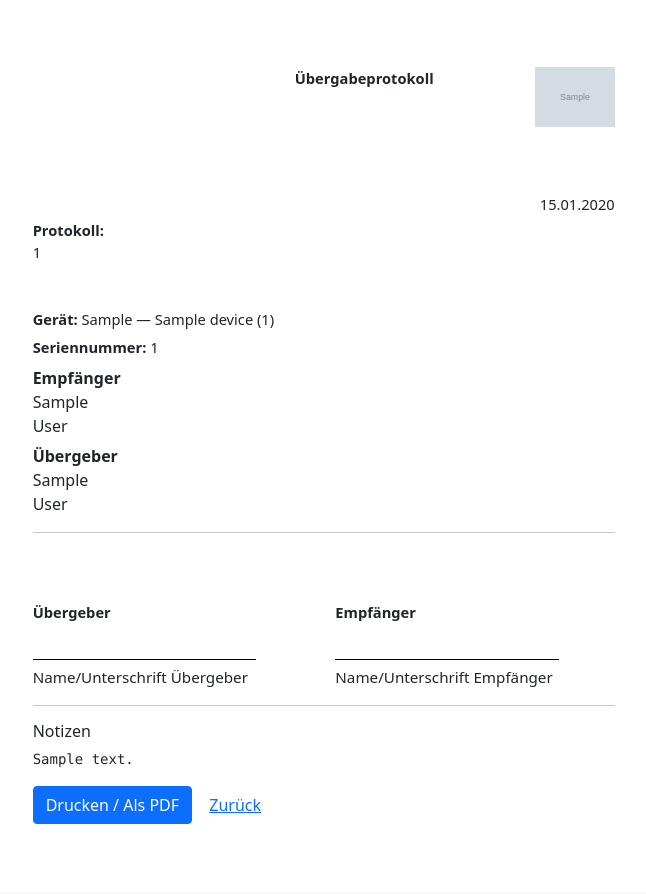
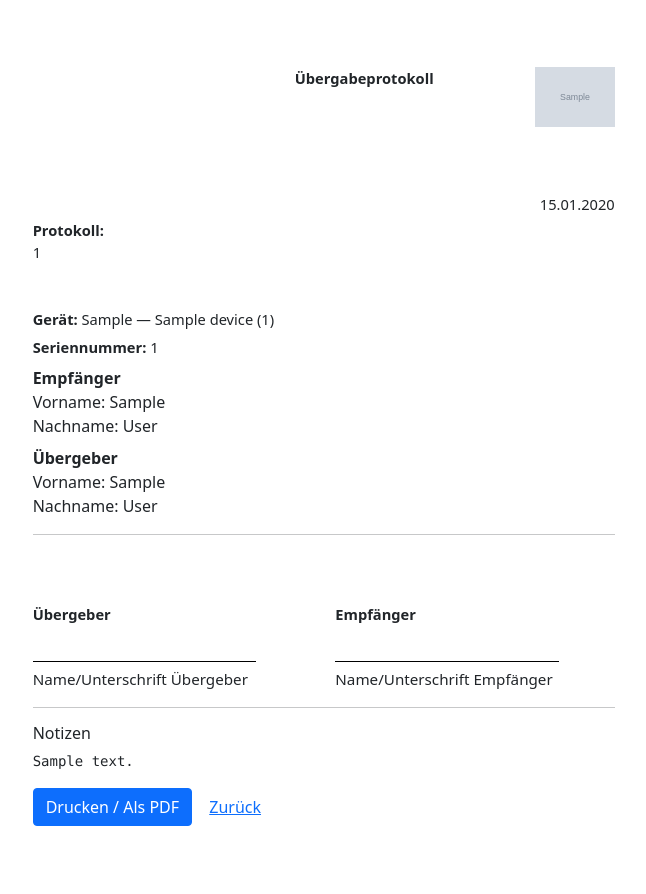
Before and after one commit to ghanitoos/indigo, a Python web app: template core-app/modules/inventory_admin/templates/inventory_admin/protocol.html in a window 1280 px wide. Shown: the part 51-945 px from the top of the page, without its empty margins (423-1069 px from the left). Before the commit the page ends 875 px from the top, so only its background shows below. Run offline with Jinja, Linux system fonts and the light colour scheme; the template is opened without the code that fills it: most values are stand-ins (such as "Sample title", 1, 10 or a date in 2020); grey boxes marked "Sample" are stand-in pictures.

Commit message:
inventory_admin: Show Vorname/Nachname labels for Empfänger and Übergeber under Seriennummer; keep title centered

```diff
--- a/core-app/modules/inventory_admin/templates/inventory_admin/protocol.html
+++ b/core-app/modules/inventory_admin/templates/inventory_admin/protocol.html
@@ -29,15 +29,15 @@
       <div class="device-line"><strong>Gerät:</strong> {{ handover.device.device_type }} — {{ handover.device.model_name }} ({{ handover.device.inventory_number }})</div>
       <div class="device-line"><strong>Seriennummer:</strong> {{ handover.device.serial_number or '-' }}</div>
       <div class="device-persons-left" style="margin-top:8px; text-align:left;">
-        <div style="margin-bottom:6px;">
+        <div style="margin-bottom:8px;">
           <div style="font-weight:600;">Empfänger</div>
-          <div>{{ handover.receiver.first_name or '' }}</div>
-          <div>{{ handover.receiver.last_name or '' }}</div>
+          <div>Vorname: {{ handover.receiver.first_name or '' }}</div>
+          <div>Nachname: {{ handover.receiver.last_name or '' }}</div>
         </div>
-        <div style="margin-bottom:6px;">
+        <div style="margin-bottom:8px;">
           <div style="font-weight:600;">Übergeber</div>
-          <div>{{ handover.giver.first_name or '' }}</div>
-          <div>{{ handover.giver.last_name or '' }}</div>
+          <div>Vorname: {{ handover.giver.first_name or '' }}</div>
+          <div>Nachname: {{ handover.giver.last_name or '' }}</div>
         </div>
       </div>
     </div>
```
